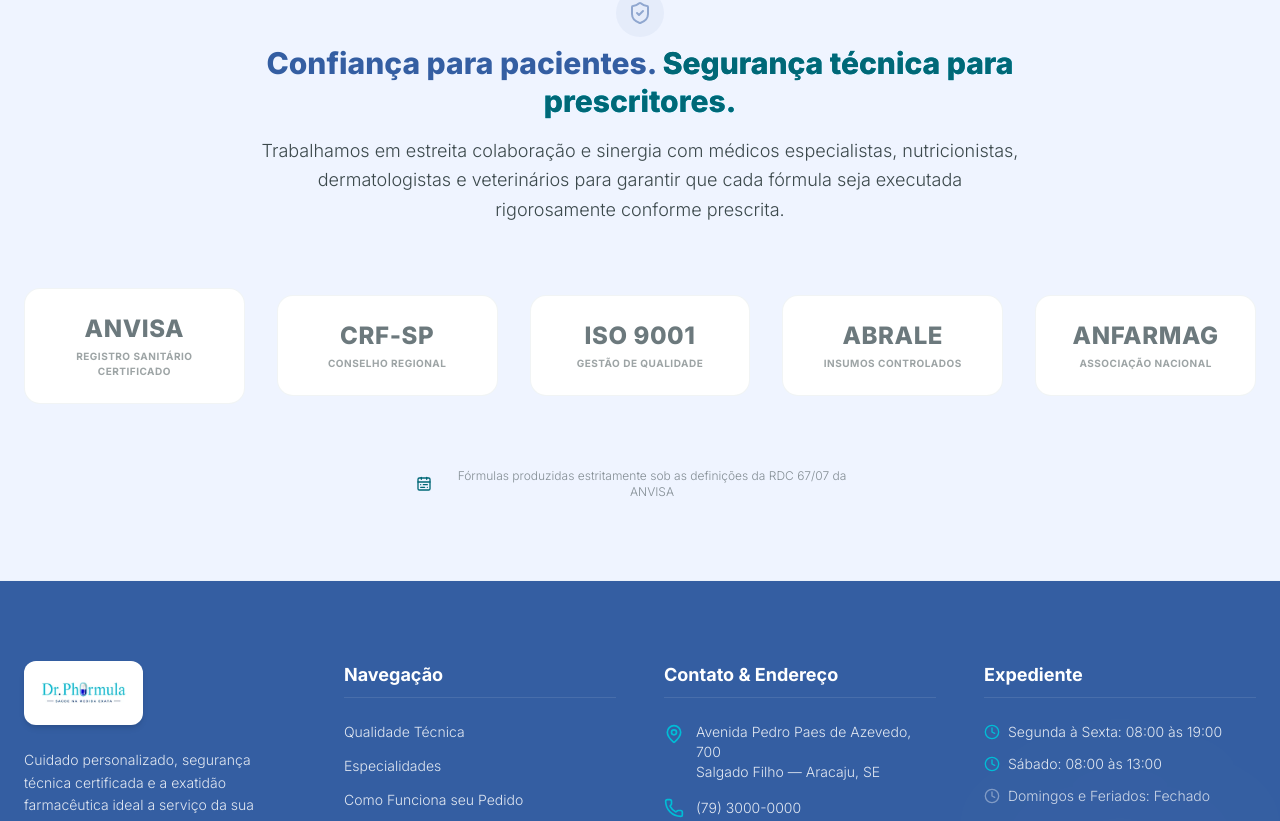
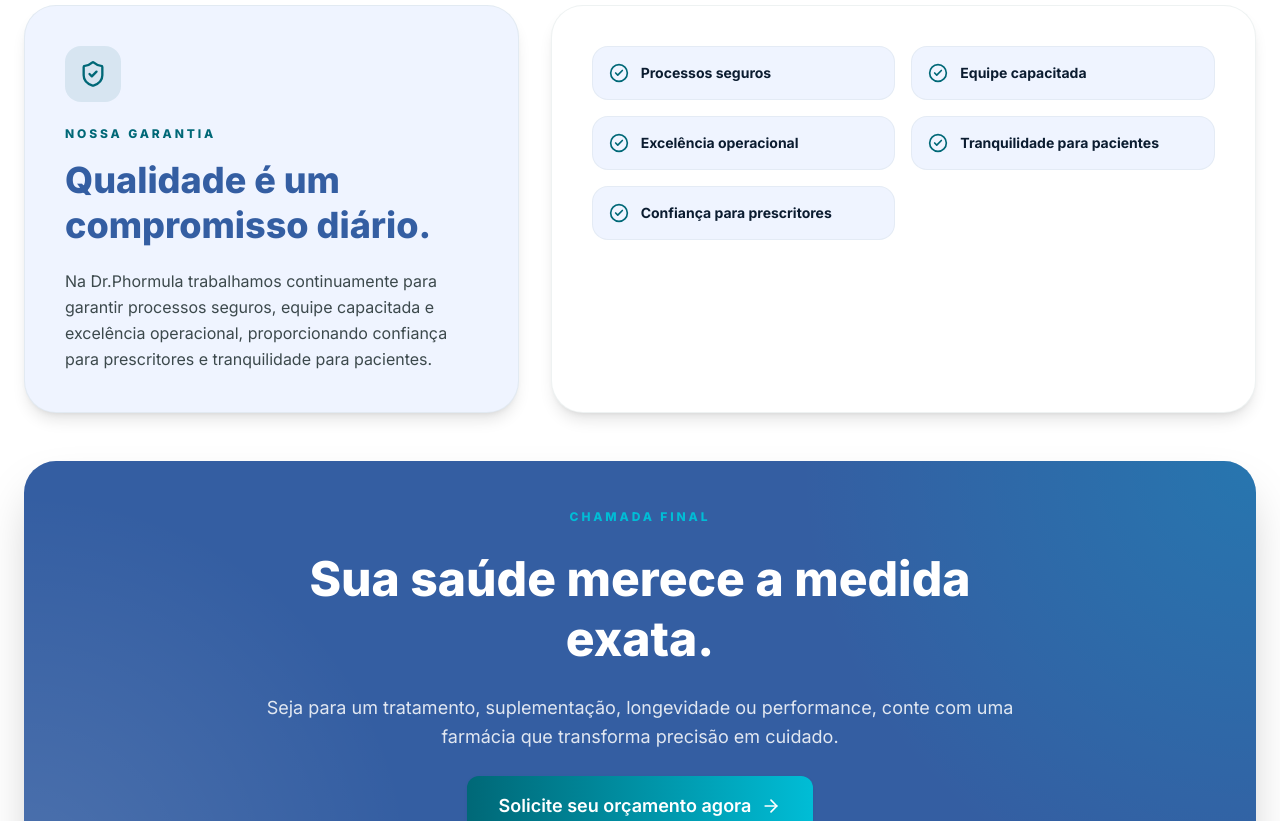
Before and after one commit to paulodias-dev/dr-phormula, a React (Vite) app: page / in a window 1280 px wide. Shown: the part 6859-7680 px from the top of the page. Built offline with nearby package versions, Linux system fonts and the light colour scheme.

Commit message:
Substitui selos por garantia e chamada final

```diff
--- a/src/components/organisms/TrustPartners.tsx
+++ b/src/components/organisms/TrustPartners.tsx
@@ -1,53 +1,69 @@
-import { ShieldCheck, CalendarRange } from "lucide-react";
+import { ArrowRight, CheckCircle2, ShieldCheck } from "lucide-react";
+import Button from "../atoms/Button";
 
 export default function TrustPartners() {
-  const partners = [
-    { label: "ANVISA", details: "Registro Sanitário Certificado" },
-    { label: "CRF-SP", details: "Conselho Regional" },
-    { label: "ISO 9001", details: "Gestão de Qualidade" },
-    { label: "ABRALE", details: "Insumos Controlados" },
-    { label: "ANFARMAG", details: "Associação Nacional" },
+  const guaranteeItems = [
+    "Processos seguros",
+    "Equipe capacitada",
+    "Excelência operacional",
+    "Tranquilidade para pacientes",
+    "Confiança para prescritores",
   ];
 
   return (
-    <section className="py-20 bg-surface-container-low border-b border-outline-variant/10">
-      <div className="max-w-7xl mx-auto px-6 text-center space-y-12">
+    <section className="py-20 lg:py-24 bg-surface-container-lowest border-b border-outline-variant/20">
+      <div className="max-w-7xl mx-auto px-6 space-y-12">
+        <div className="grid grid-cols-1 lg:grid-cols-12 gap-8 items-stretch">
+          <div className="lg:col-span-5 rounded-[2rem] bg-surface-container-low border border-outline-variant/25 p-8 lg:p-10 text-left shadow-lg">
+            <div className="w-14 h-14 rounded-2xl bg-primary/10 text-primary flex items-center justify-center mb-6">
+              <ShieldCheck className="w-7 h-7" />
+            </div>
+            <span className="text-primary text-xs font-black uppercase tracking-[0.24em] block">
+              Nossa garantia
+            </span>
+            <h2 className="text-3xl lg:text-4xl font-black text-secondary leading-tight mt-4">
+              Qualidade é um compromisso diário.
+            </h2>
+            <p className="text-on-surface-variant leading-relaxed mt-5">
+              Na Dr.Phormula trabalhamos continuamente para garantir processos seguros, equipe capacitada e excelência operacional, proporcionando confiança para prescritores e tranquilidade para pacientes.
+            </p>
+          </div>
 
-        {/* Core statement */}
-        <div className="max-w-3xl mx-auto space-y-4">
-          <div className="w-12 h-12 rounded-full bg-secondary/10 flex items-center justify-center mx-auto text-secondary mb-2 animate-pulse">
-            <ShieldCheck className="w-6 h-6" />
+          <div className="lg:col-span-7 rounded-[2rem] bg-white border border-outline-variant/25 p-8 lg:p-10 shadow-lg">
+            <div className="grid grid-cols-1 sm:grid-cols-2 gap-4">
+              {guaranteeItems.map((item) => (
+                <div key={item} className="flex items-center gap-3 rounded-2xl bg-surface-container-low p-4 border border-outline-variant/20 text-left">
+                  <CheckCircle2 className="w-5 h-5 text-primary shrink-0" />
+                  <span className="text-sm font-bold text-on-surface">{item}</span>
+                </div>
+              ))}
+            </div>
           </div>
-          <h2 className="text-3xl font-extrabold text-secondary leading-tight">
-            Confiança para pacientes. <span className="text-primary bg-clip-text bg-gradient-to-r from-primary to-primary-container">Segurança técnica para prescritores.</span>
-          </h2>
-          <p className="text-on-surface-variant text-base lg:text-lg font-light leading-relaxed">
-            Trabalhamos em estreita colaboração e sinergia com médicos especialistas, nutricionistas, dermatologistas e veterinários para garantir que cada fórmula seja executada rigorosamente conforme prescrita.
-          </p>
         </div>
 
-        {/* Partners alignment */}
-        <div className="grid grid-cols-2 md:grid-cols-4 lg:grid-cols-5 gap-8 items-center pt-4">
-          {partners.map((partner, idx) => (
-            <div
-              key={idx}
-              className="p-6 rounded-2xl bg-white border border-outline-variant/20 hover:border-primary/40 text-center transition-all duration-350 cursor-pointer hover:shadow-md group"
-            >
-              <p className="font-black text-2xl text-outline group-hover:text-primary transition-all duration-300 tracking-wide">
-                {partner.label}
-              </p>
-              <p className="text-[10px] uppercase font-bold text-on-surface-variant/50 tracking-wider mt-1 group-hover:text-secondary transition-colors">
-                {partner.details}
-              </p>
-            </div>
-          ))}
+        <div className="rounded-[2rem] bg-secondary text-white p-8 lg:p-12 text-center shadow-2xl relative overflow-hidden">
+          <div className="absolute inset-0 bg-[radial-gradient(circle_at_top_right,rgba(0,189,214,0.25),transparent_35%),radial-gradient(circle_at_bottom_left,rgba(255,255,255,0.12),transparent_30%)]" />
+          <div className="relative z-10 max-w-3xl mx-auto space-y-6">
+            <span className="text-primary-container text-xs font-black uppercase tracking-[0.24em] block">
+              Chamada final
+            </span>
+            <h2 className="text-3xl lg:text-5xl font-black leading-tight">
+              Sua saúde merece a medida exata.
+            </h2>
+            <p className="text-white/85 text-lg leading-relaxed">
+              Seja para um tratamento, suplementação, longevidade ou performance, conte com uma farmácia que transforma precisão em cuidado.
+            </p>
+            <a href="#upload" className="inline-flex">
+              <Button
+                variant="primary"
+                size="lg"
+                rightIcon={<ArrowRight className="w-5 h-5" />}
+              >
+                Solicite seu orçamento agora
+              </Button>
+            </a>
+          </div>
         </div>
-
-        <div className="text-xs text-on-surface-variant/60 font-light max-w-md mx-auto pt-4 flex items-center justify-center gap-2">
-          <CalendarRange className="w-4 h-4 text-primary shrink-0" />
-          <span>Fórmulas produzidas estritamente sob as definições da RDC 67/07 da ANVISA</span>
-        </div>
-
       </div>
     </section>
   );
```
